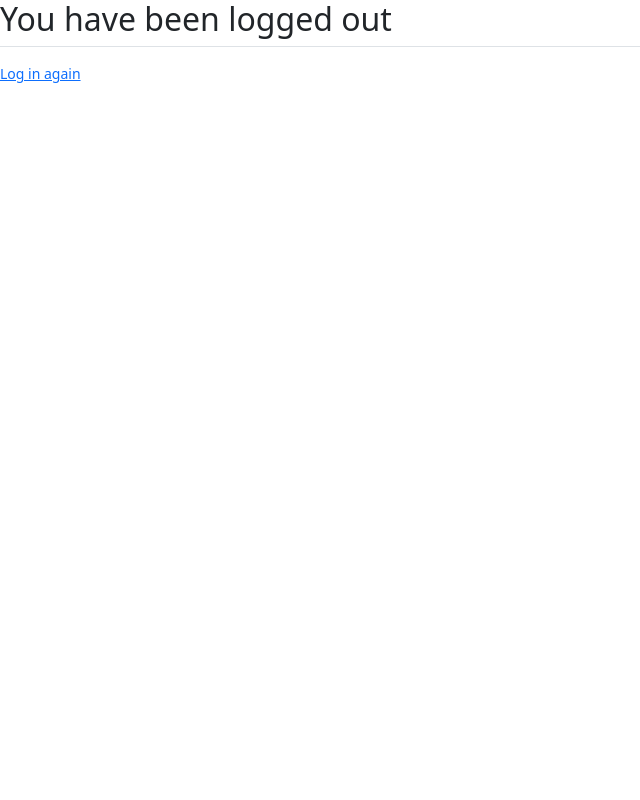
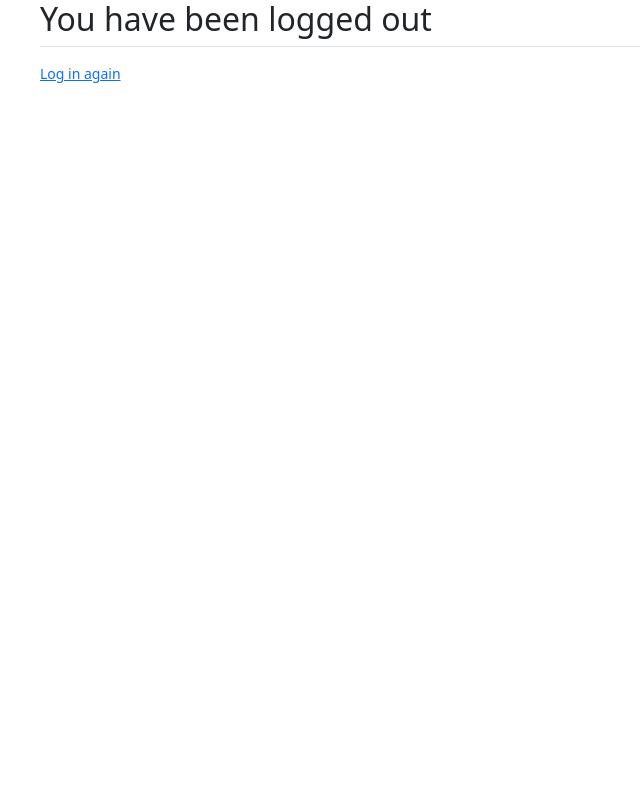
Before and after one commit to s16770/WebMonitorProject, a Django app: page /logout/ in a window 1280 px wide. Shown: the whole page, without its empty margins (0-640 px from the left). Run offline with Django 3.2, Linux system fonts and the light colour scheme; some libraries are stand-ins or nearby versions.

Commit message:
margin test

```diff
--- /dev/null
+++ b/WebMonitorProject/Users/static/WebMonitor/mainUser.css
@@ -0,0 +1,4 @@
+body {
+    margin-left: 40px;
+    margin-right: 40px;
+}
--- a/WebMonitorProject/Users/templates/Users/login.html
+++ b/WebMonitorProject/Users/templates/Users/login.html
@@ -9,7 +9,7 @@
     <!-- Bootstrap CSS -->
     <link href="https://cdn.jsdelivr.net/npm/bootstrap@5.0.0-beta1/dist/css/bootstrap.min.css" rel="stylesheet" integrity="sha384-giJF6kkoqNQ00vy+HMDP7azOuL0xtbfIcaT9wjKHr8RbDVddVHyTfAAsrekwKmP1" crossorigin="anonymous">
 
-    <link rel="stylesheet" type="text/css" href="{% static 'WebMonitor/main.css' %}" />
+    <link rel="stylesheet" type="text/css" href="{% static 'WebMonitor/mainUser.css' %}" />
 </head>
 
 <body>
--- a/WebMonitorProject/Users/templates/Users/logout.html
+++ b/WebMonitorProject/Users/templates/Users/logout.html
@@ -9,7 +9,7 @@
     <!-- Bootstrap CSS -->
     <link href="https://cdn.jsdelivr.net/npm/bootstrap@5.0.0-beta1/dist/css/bootstrap.min.css" rel="stylesheet" integrity="sha384-giJF6kkoqNQ00vy+HMDP7azOuL0xtbfIcaT9wjKHr8RbDVddVHyTfAAsrekwKmP1" crossorigin="anonymous">
 
-    <link rel="stylesheet" type="text/css" href="{% static 'WebMonitor/main.css' %}" />
+    <link rel="stylesheet" type="text/css" href="{% static 'WebMonitor/mainUser.css' %}" />
 </head>
 
 <body>
```
Also changed, not shown: 1 other file.
